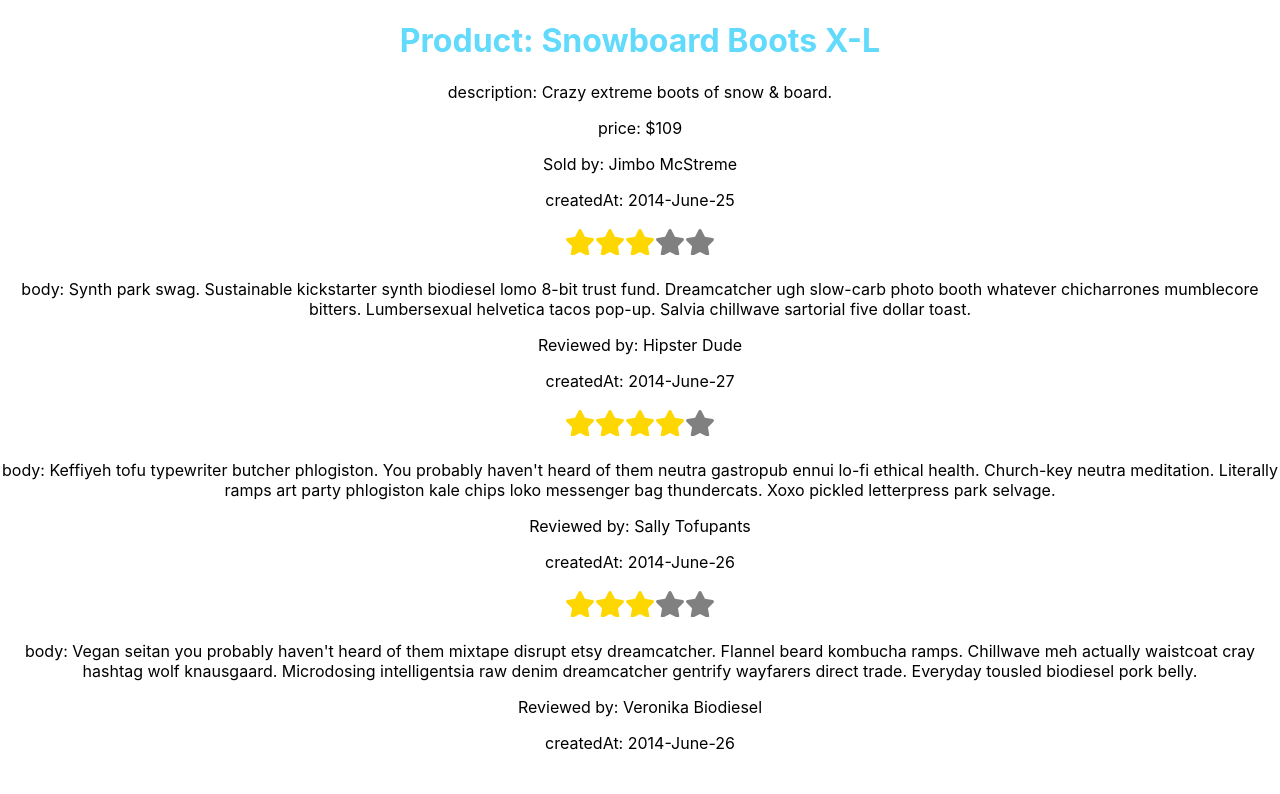
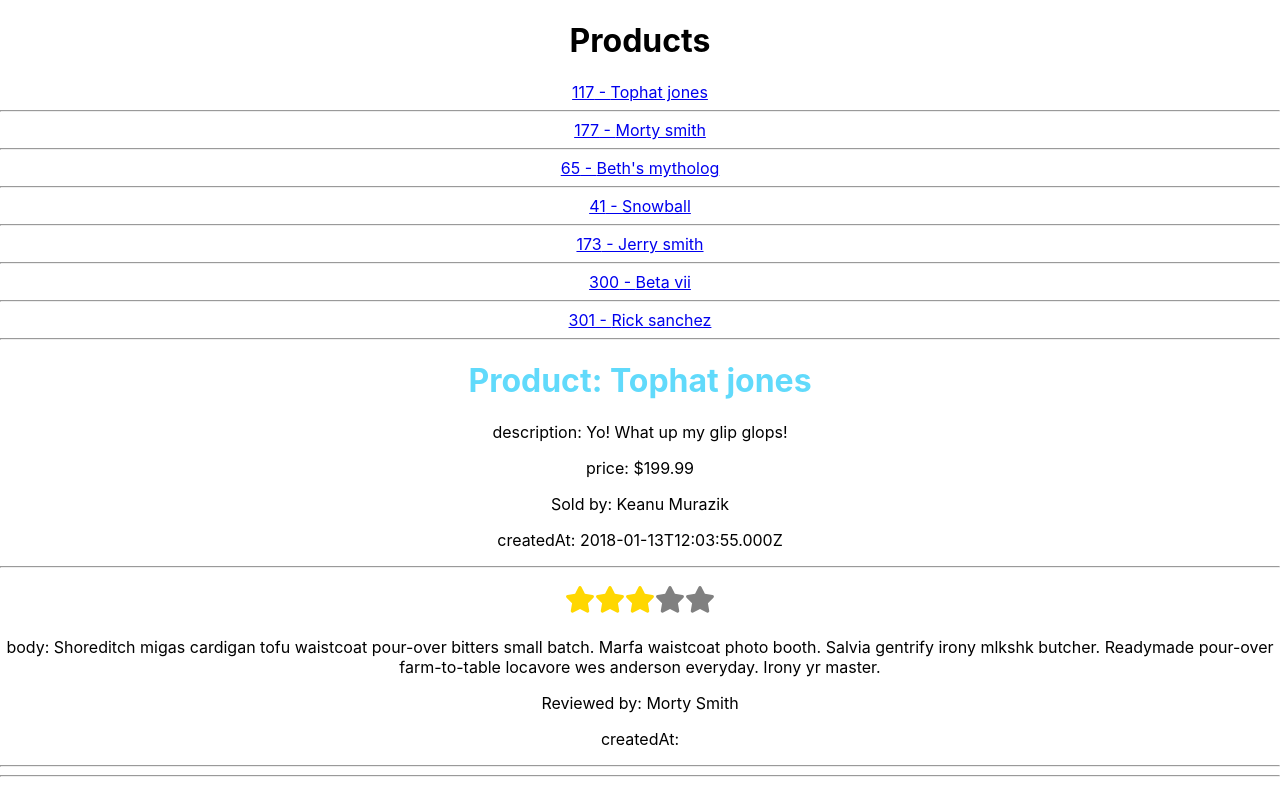
Before and after one commit to CodeCoreYVR/amazing_amazon_react_mar_2021, a React (Create React App) app: page / in a window 1280 px wide. Shown: the top 794 px of the page. Built offline with nearby package versions, Linux system fonts and the light colour scheme.

Commit message:
[Lab] Product Index and Product Show State

```diff
--- a/src/App.js
+++ b/src/App.js
@@ -1,9 +1,11 @@
 import './App.css'
 import ProductShowPage from './components/ProductShowPage'
+import ProductIndexPage from './components/ProductIndexPage'
 
 function App() {
   return (
     <div className='App'>
+      <ProductIndexPage />
       <ProductShowPage />
     </div>
   )
--- /dev/null
+++ b/src/components/ProductIndexPage.js
@@ -0,0 +1,32 @@
+import React, { Component } from 'react'
+import productsData from '../data/productsData'
+
+class ProductIndexPage extends Component {
+    constructor(props) {
+        super(props);
+        this.state = { products : productsData }
+    }
+
+    render(){
+        return (
+          <main>
+            <h1>Products</h1>
+            <ul
+              style={{
+                listStyle: 'none',
+                paddingLeft: 0,
+              }}
+            >
+              {this.state.products.map(({ id, title }) => (
+                <li key={id}>
+                  <a href="#">{id} - {title}</a>
+                  <hr/>
+                </li>
+              ))}
+            </ul>
+          </main>
+        )
+    }
+}
+
+export default ProductIndexPage;
--- a/src/components/ProductShowPage.js
+++ b/src/components/ProductShowPage.js
@@ -1,10 +1,17 @@
+import { render } from '@testing-library/react';
+import React, { Component } from 'react';
 import { ProductDetails } from './ProductDetails'
-import { ReviewDetails } from './ReviewDetails'
+// import { ReviewDetails } from './ReviewDetails'
 import { product } from '../data/product'
 import { ReviewList } from './ReviewList'
 
-export default function ProductShowPage() {
-  let { title, description, created_at, seller, price, reviews } = product
+class ProductShowPage extends Component {
+  constructor(props){
+    super(props);
+    this.state = product
+  }
+  render() {
+    const { title, description, created_at, seller, price, reviews } = this.state
     return (
       <>
         <ProductDetails
@@ -18,3 +25,6 @@
       </>
     )
   }
+}
+
+export default ProductShowPage;
--- a/src/components/ReviewDetails.js
+++ b/src/components/ReviewDetails.js
@@ -5,12 +5,14 @@
   let { rating, body, createdAt, reviewerName } = props
   return (
     <div>
+      <hr/>
       <h3 className='header'>
         <StarRating max={5} currentNumber={rating} />
       </h3>
       <p>body: {body}</p>
       <p>Reviewed by: {reviewerName}</p>
       <p>createdAt: {createdAt}</p>{' '}
+      <hr/>
     </div>
   )
 }
--- a/src/data/product.js
+++ b/src/data/product.js
@@ -1,43 +1,50 @@
 export const product = {
-  id: 102,
-  title: 'Snowboard Boots X-L',
-  description: 'Crazy extreme boots of snow & board.',
-  created_at: '2014-June-25',
-  seller: {
-    full_name: 'Jimbo McStreme',
+  "id": 117,
+  "title": "Tophat jones",
+  "description": "Yo! What up my glip glops!",
+  "price": 199.99,
+  "created_at": "2018-01-13T12:03:55.000Z",
+  "updated_at": "2018-01-19T01:59:56.152Z",
+  "seller": {
+      "id": 33,
+      "first_name": "Keanu",
+      "last_name": "Murazik",
+      "full_name": "Keanu Murazik"
   },
-  price: 109,
-  reviews: [
+  "reviews": [
     {
-      id: 225,
-      rating: 3,
-      body:
-        'Synth park swag. Sustainable kickstarter synth biodiesel lomo 8-bit trust fund. Dreamcatcher ugh slow-carb photo booth whatever chicharrones mumblecore bitters. Lumbersexual helvetica tacos pop-up. Salvia chillwave sartorial five dollar toast.',
-      created_at: '2014-June-27',
-      reviewer: {
-        full_name: 'Hipster Dude',
-      },
+      "id": 259,
+      "rating": 3,
+      "body": "Shoreditch migas cardigan tofu waistcoat pour-over bitters small batch. Marfa waistcoat photo booth. Salvia gentrify irony mlkshk butcher. Readymade pour-over farm-to-table locavore wes anderson everyday. Irony yr master.",
+      "reviewer": {
+          "full_name": "Morty Smith"
+      }
     },
     {
-      id: 224,
-      rating: 4,
-      body:
-        "Keffiyeh tofu typewriter butcher phlogiston. You probably haven't heard of them neutra gastropub ennui lo-fi ethical health. Church-key neutra meditation. Literally ramps art party phlogiston kale chips loko messenger bag thundercats. Xoxo pickled letterpress park selvage.",
-      created_at: '2014-June-26',
-      reviewer: {
-        full_name: 'Sally Tofupants',
-      },
+      "id": 258,
+      "rating": 4,
+      "body": "Iphone loko messenger bag chia kitsch mlkshk cliche squid. Chicharrones lo-fi etsy austin helvetica put a bird on it aesthetic. Viral gentrify ennui distillery williamsburg meggings twee keffiyeh.",
+      "reviewer": {
+          "full_name": "Eric Rothfels"
+      }
     },
     {
-      id: 223,
-      rating: 3,
-      body:
-        "Vegan seitan you probably haven't heard of them mixtape disrupt etsy dreamcatcher. Flannel beard kombucha ramps. Chillwave meh actually waistcoat cray hashtag wolf knausgaard. Microdosing intelligentsia raw denim dreamcatcher gentrify wayfarers direct trade. Everyday tousled biodiesel pork belly.",
-      created_at: '2014-June-26',
-      reviewer: {
-        full_name: 'Veronika Biodiesel',
-      },
+      "id": 257,
+      "rating": 3,
+      "body": "Artisan messenger bag truffaut hashtag fashion axe actually drinking. Goth deep v yr pug. +1 chillwave carry messenger bag slow-carb 8-bit portland franzen. Lumbersexual cardigan carry tacos street.",
+      "reviewer": {
+          "full_name": "Dan Rohn"
+      }
+    }
+  ],
+  "tags": [
+    {
+      "id": 2,
+      "name": "Baratheon of King's Landing"
     },
-  ],
-  tags: ['sports', 'fitness', 'outdoors'],
+    {
+      "id": 4,
+      "name": "Tawney of Orkmont"
+    }
+  ]
 }
--- /dev/null
+++ b/src/data/productsData.js
@@ -0,0 +1,79 @@
+export default [
+    {
+        "id": 117,
+        "title": "Tophat jones",
+        "price": 5,
+        "seller": {
+            "id": 33,
+            "first_name": "Keanu",
+            "last_name": "Murazik",
+            "full_name": "Keanu Murazik"
+        }
+    },
+    {
+        "id": 177,
+        "title": "Morty smith",
+        "price": 6,
+        "seller": {
+            "id": 19,
+            "first_name": "Ward",
+            "last_name": "Cartwright",
+            "full_name": "Ward Cartwright"
+        }
+    },
+    {
+        "id": 65,
+        "title": "Beth's mytholog",
+        "price": 8,
+        "seller": {
+            "id": 9,
+            "first_name": "Neva",
+            "last_name": "Trantow",
+            "full_name": "Neva Trantow"
+        }
+    },
+    {
+        "id": 41,
+        "title": "Snowball",
+        "price": 3,
+        "seller": {
+            "id": 48,
+            "first_name": "Isaac",
+            "last_name": "Spinka",
+            "full_name": "Isaac Spinka"
+        }
+    },
+    {
+        "id": 173,
+        "title": "Jerry smith",
+        "price": 5,
+        "seller": {
+            "id": 44,
+            "first_name": "Anibal",
+            "last_name": "Ondricka",
+            "full_name": "Anibal Ondricka"
+        }
+    },
+    {
+        "id": 300,
+        "title": "Beta vii",
+        "price": 4,
+        "seller": {
+            "id": 12,
+            "first_name": "Abbey",
+            "last_name": "Watsica",
+            "full_name": "Abbey Watsica"
+        }
+    },
+    {
+        "id": 301,
+        "title": "Rick sanchez",
+        "price": 10,
+        "seller": {
+            "id": 23,
+            "first_name": "Gregoria",
+            "last_name": "Koepp",
+            "full_name": "Gregoria Koepp"
+        }
+    }
+]
```
Lines whose indentation alone changed are shown as unchanged.
